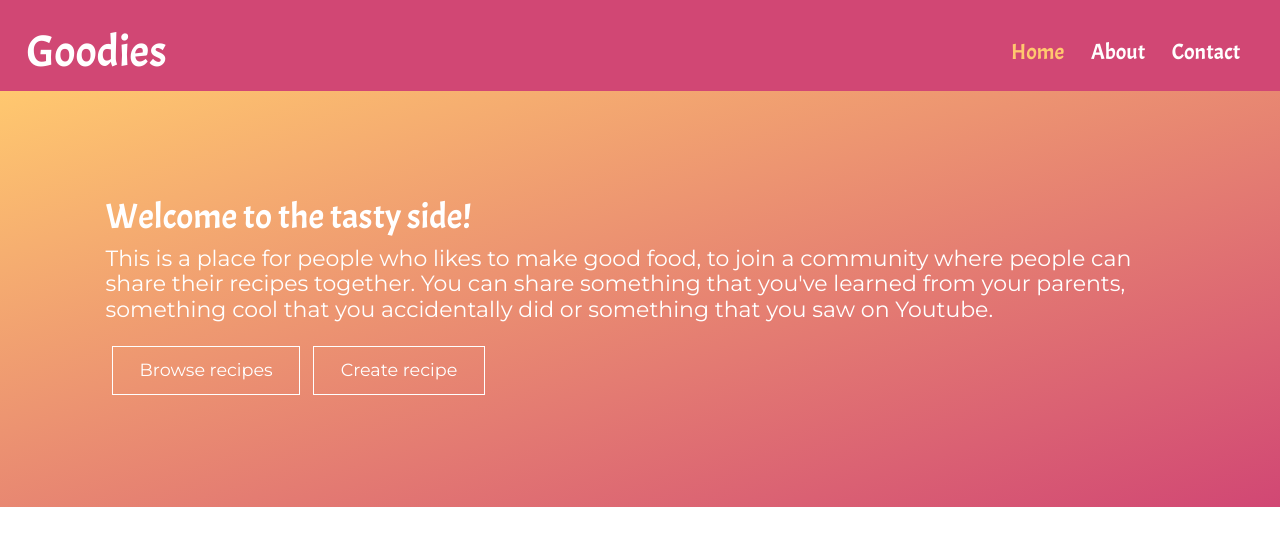
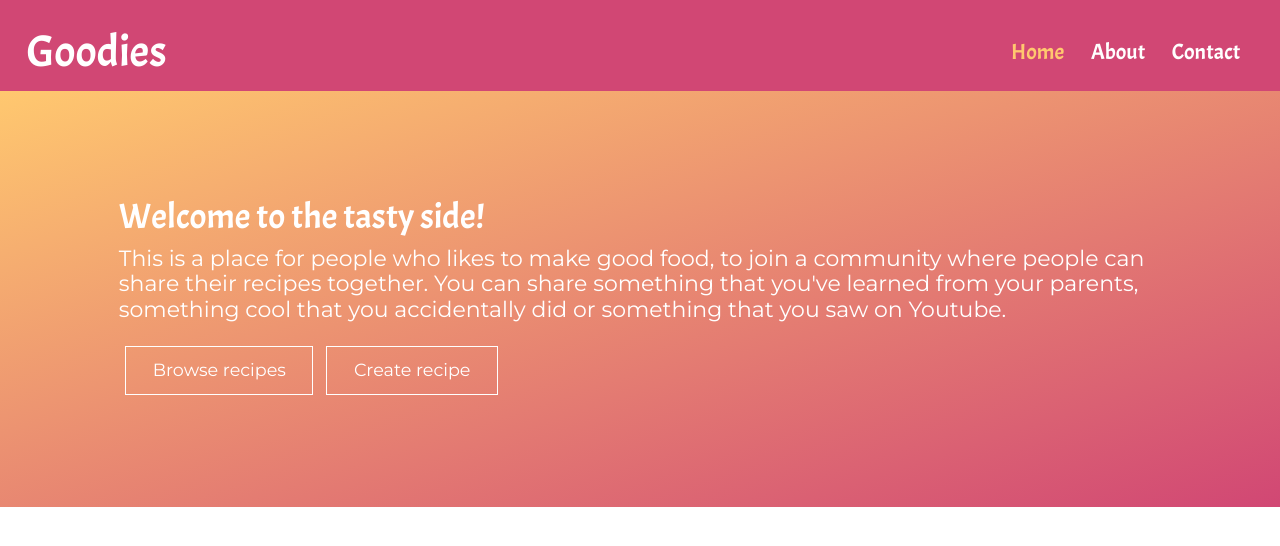
Before and after one commit to DennisSkoko/goodies, a React (Create React App) app in the folder client/: page /#/ in a window 1280 px wide. Shown: the top 546 px of the page. Built offline with nearby package versions, Linux system fonts and the light colour scheme.

Commit message:
Adds padding to the Container

```diff
--- a/client/src/ui/Container.js
+++ b/client/src/ui/Container.js
@@ -2,6 +2,7 @@ import styled from 'styled-components'
 
 const Container = styled.div`
   max-width: ${({ theme }) => theme.container.maxWidth};
+  padding: ${({ theme }) => `0 ${theme.spacing.sm}`};
   margin: 0 auto;
 `
 
```
